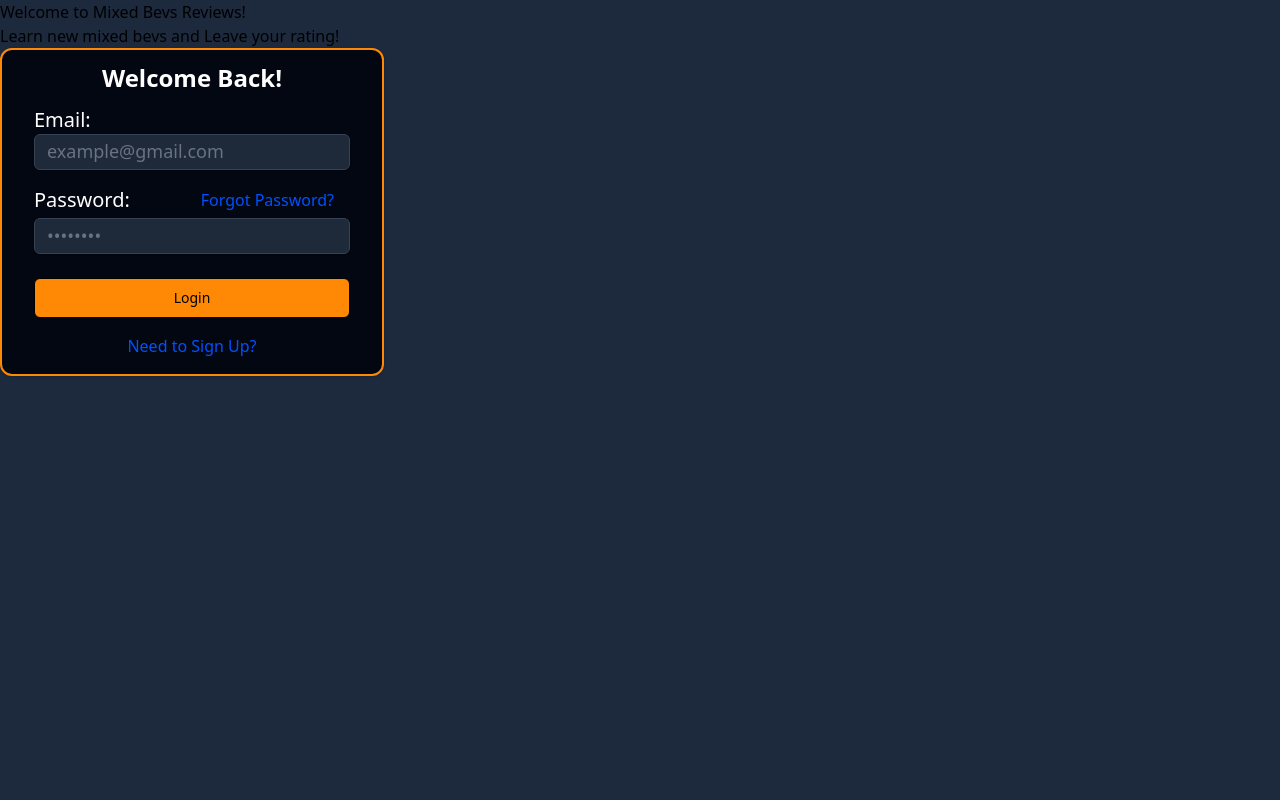
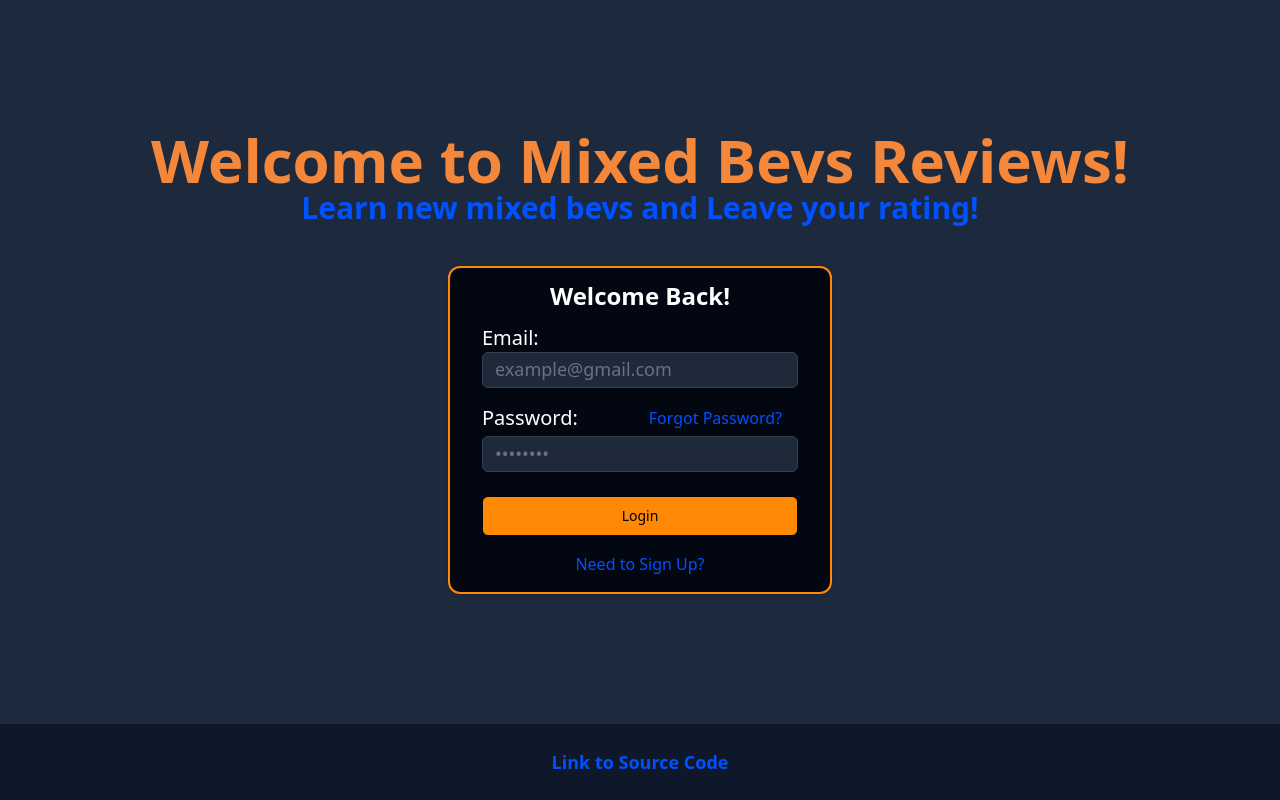
Before and after one commit to Jesus711/Mixed-Drinks-Reviews, a Next.js app: page / in a window 1280 px wide. Built offline with nearby package versions, Linux system fonts and the light colour scheme; no server answers.

Commit message:
Created Root Login Page. Added Footer

```diff
--- a/app/page.tsx
+++ b/app/page.tsx
@@ -1,19 +1,25 @@
+'use client'
+
 import LoginForm from "@/components/LoginForm";
-import Image from "next/image";
+import Link from "next/link";
 
 export default function Home() {
 
+
   return (
-    <div className="">
-
-      <main>
-        <h1>Welcome to Mixed Bevs Reviews!</h1>
-        <p>Learn new mixed bevs and Leave your rating!</p>
-
+    <div className="min-h-screen flex flex-col justify-center items-center">
+      <main className="flex-1 flex flex-col justify-center items-center gap-y-10">
+        <div>
+          <h1 className="text-6xl text-primary font-bold">Welcome to Mixed Bevs Reviews!</h1>
+          <p className="text-3xl text-secondary text-center font-semibold">Learn new mixed bevs and Leave your rating!</p>
+        </div>
         <LoginForm />
       </main>
 
-      <footer className="">
+      <footer className="bg-slate-900 py-6 w-full flex flex-col justify-center items-center text-lg font-bold">
+        <div className="flex gap-x-2">
+          <Link className="text-secondary" href={"/"}>Link to Source Code </Link>
+        </div>
       </footer>
     </div>
   );
```
